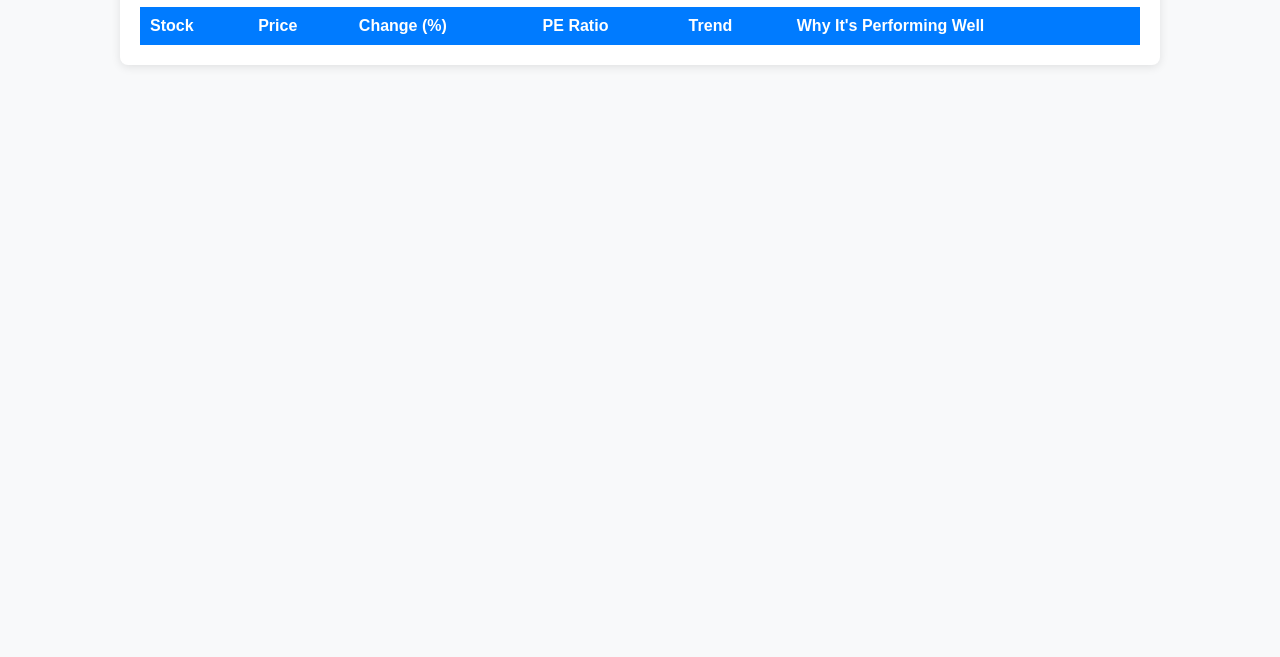
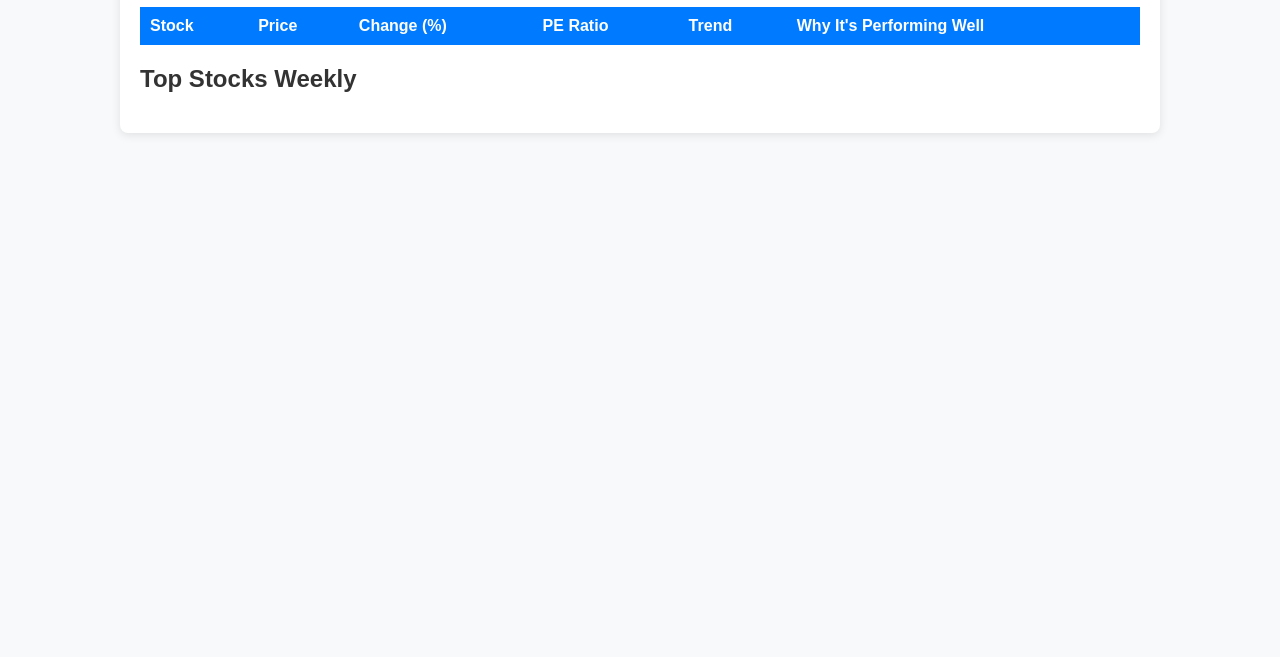
Before and after one commit to bradykoenig/KoenigStockPredictor, a plain HTML site: page index.html in a window 1280 px wide. Shown: the part 143-800 px from the top of the page. Drawn offline with Linux system fonts and the light colour scheme; no server answers.

Commit message:
Update index.html

```diff
--- a/index.html
+++ b/index.html
@@ -10,6 +10,8 @@
 <body>
   <div class="container">
     <h1>Best Stocks Predictor</h1>
+    <div class="main-content">
+      <div class="stock-table">
         <table id="stockTable">
           <thead>
             <tr>
@@ -26,5 +28,13 @@
           </tbody>
         </table>
       </div>
+      <div class="weekly-picks">
+        <h2>Top Stocks Weekly</h2>
+        <ul id="weeklyStocks">
+          <!-- Weekly stocks will be dynamically added here -->
+        </ul>
+      </div>
+    </div>
+  </div>
 </body>
 </html>
```
Lines whose indentation alone changed are shown as unchanged.
